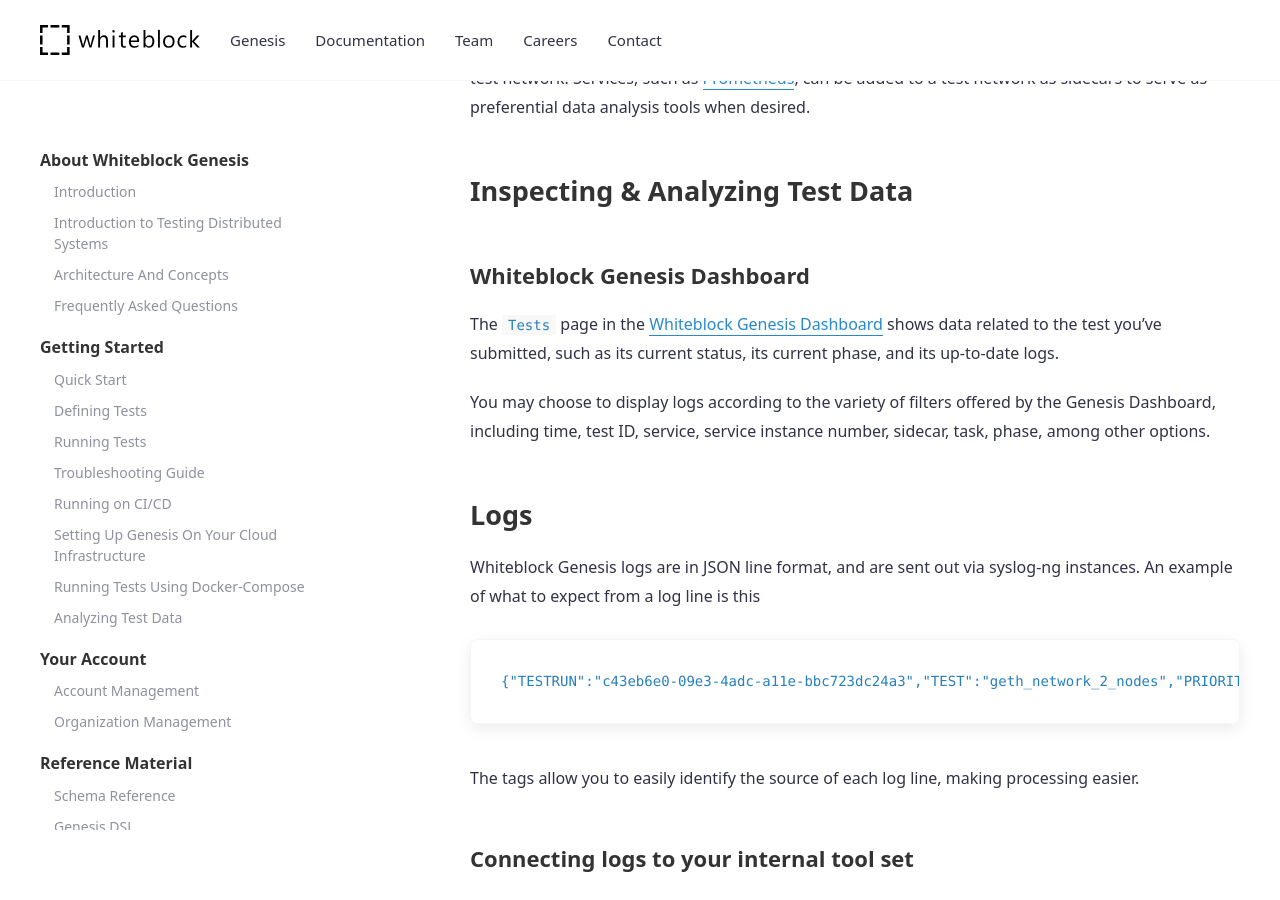
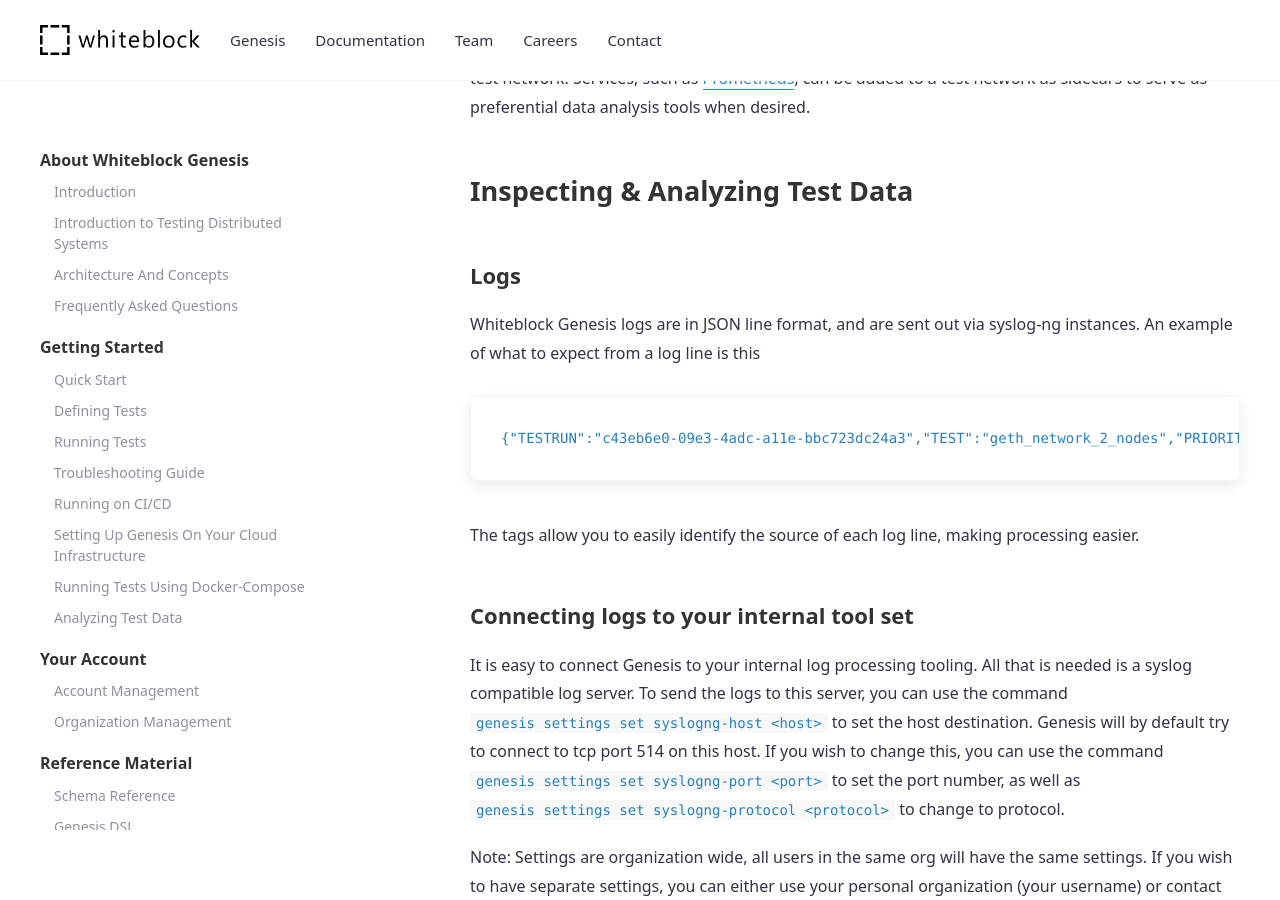
Before and after one commit to whiteblock/genesis-docs, a Jekyll site: the page built from _docs/analyzing_test_data.md, in a window 1280 px wide and 900 px high, scrolled down 723 px. Built offline with Jekyll 4.4.1, drawn with Linux system fonts in a browser that asks for light colours.

Commit message:
remove mention of the genesis dashboard

````diff
--- a/_docs/analyzing_test_data.md
+++ b/_docs/analyzing_test_data.md
@@ -19,13 +19,7 @@
 
 ## Inspecting & Analyzing Test Data
 
-### Whiteblock Genesis Dashboard
-The `Tests` page in the [Whiteblock Genesis Dashboard](https://www.genesis.whiteblock.io/login) shows data related to the test you've submitted, such as its current status, its current phase, and its up-to-date logs.
-
-You may choose to display logs according to the variety of filters offered by the Genesis Dashboard, including time, test ID, service, service instance number, sidecar, task, phase, among other options.
-
-
-## Logs
+### Logs
 Whiteblock Genesis logs are in JSON line format, and are sent out via syslog-ng instances. An example of what to expect from a log line is this
 ```
 {"TESTRUN":"c43eb6e0-09e3-4adc-a11e-bbc723dc24a3","TEST":"geth_network_2_nodes","PRIORITY":"3","PHASE":"start","ORG":"e6bec93a-8fda-11ea-86e0-42010a90000d","NAME":"geth1-service0","MESSAGE":"INFO [05-13|14:05:45.132] Generating DAG in progress               epoch=1 percentage=39 elapsed=16.265s","IMAGE_NAME":"ethereum/client-go:alltools-latest","CONTAINER_TAG":"9bb1f8a9e6c0","CONTAINER_NAME":"geth1-service0"}
````
